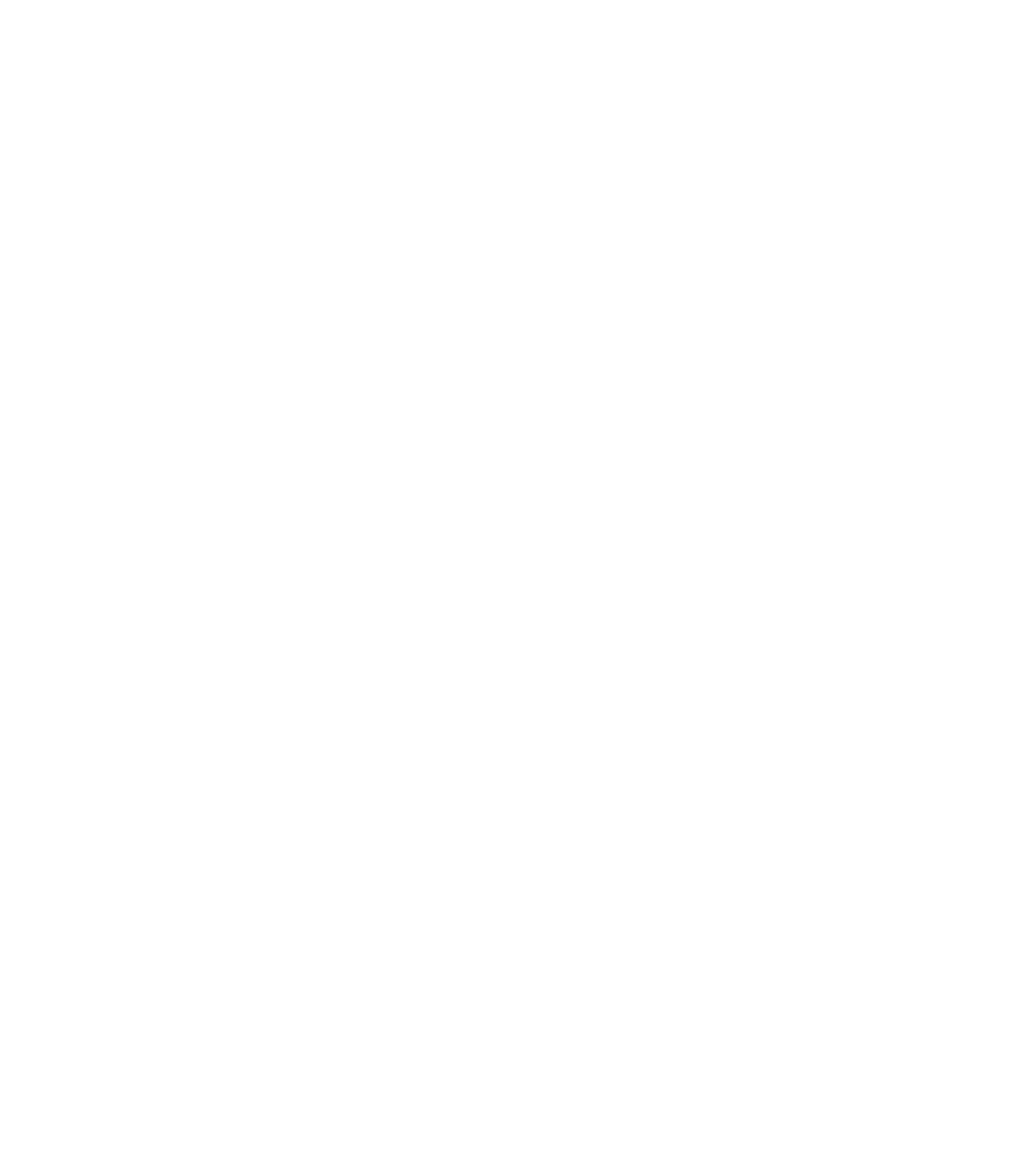
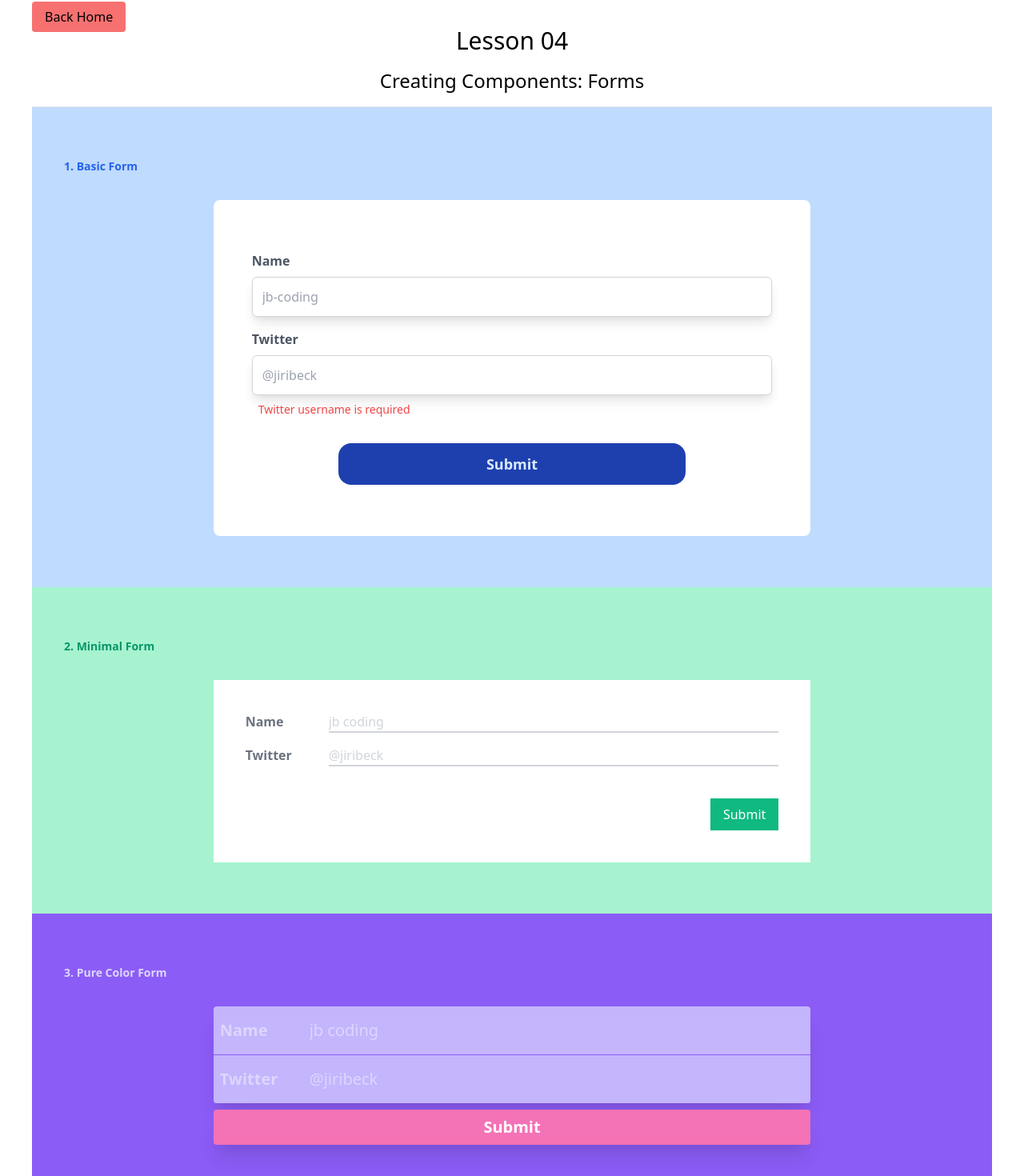
Before and after one commit to jiribeck/learning-better_dev_course, a React (Create React App) app: page /lesson05 in a window 1280 px wide. Shown: the part 31-1501 px from the top of the page at 80% size. Before the commit the page ends 800 px from the top, so only its background shows below. Built offline with nearby package versions, Linux system fonts and the light colour scheme.

Commit message:
lesson05 done, fix href problem

```diff
--- a/package.json
+++ b/package.json
@@ -4,6 +4,7 @@
   "private": true,
   "dependencies": {
     "@craco/craco": "^6.1.1",
+    "@tailwindcss/forms": "^0.2.1",
     "@testing-library/jest-dom": "^5.11.9",
     "@testing-library/react": "^11.2.5",
     "@testing-library/user-event": "^12.7.3",
--- a/src/App.js
+++ b/src/App.js
@@ -6,6 +6,7 @@ import Lesson01 from './lessons/lesson01';
 import Lesson02 from './lessons/lesson02';
 import Lesson03 from './lessons/lesson03';
 import Lesson04 from './lessons/lesson04';
+import Lesson05 from './lessons/lesson05';
 
 function App() {
   return (
@@ -17,6 +18,7 @@ function App() {
           <Route path="/lesson02" component={Lesson02} exact />
           <Route path="/lesson03" component={Lesson03} exact />
           <Route path="/lesson04" component={Lesson04} exact />
+          <Route path="/lesson05" component={Lesson05} exact />
         </Switch>
       </BrowserRouter>
     </div>
--- a/src/lessons/lesson03.js
+++ b/src/lessons/lesson03.js
@@ -47,7 +47,7 @@ export default function lesson03() {
                 </p>
                 <a
                   className="text-green-500 hover:text-green-800 underline text-sm"
-                  href="#"
+                  href="/#"
                 >
                   Read More 👉🏼
                 </a>
--- a/src/lessons/lesson04.js
+++ b/src/lessons/lesson04.js
@@ -2,9 +2,9 @@ import React from 'react';
 
 import Nav from '../components/Nav';
 
-export default function lesson03() {
+export default function lesson04() {
   return (
-    <div className="lesson03">
+    <div className="lesson04">
       <div className="p-10">
         <Nav />
         <div className="text-center">
@@ -23,19 +23,19 @@ export default function lesson03() {
               <div className="p-16 flex justify-center items-center space-x-8">
                 <a
                   className="px-8 py-4 bg-red-600 hover:bg-red-100 rounded-xl shadow-lg hover:shadow-2xl text-red-100 hover:text-red-600 font-semibold transition-color transition-shadow duration-200"
-                  href="#"
+                  href="/#"
                 >
                   Learn More
                 </a>
                 <a
                   className="px-12 py-4 bg-yellow-400 hover:bg-yellow-600 rounded-full shadow-md  text-yellow-900 hover:text-yellow-100 font-semibold transition-color duration-500"
-                  href="#"
+                  href="/#"
                 >
                   Login
                 </a>
                 <a
                   className="px-16 py-4 bg-green-800 hover:bg-red-800 border border-b-4 border-green-700 hover:border-red-700 rounded-sm shadow-2xl hover:shadow-none hover:shadow-xl text-white font-medium hover:font-bold text-2xl transition duration-300"
-                  href="#"
+                  href="/#"
                 >
                   Sign Up
                 </a>
@@ -47,13 +47,13 @@ export default function lesson03() {
               </h2>
               <div className="p-16 flex justify-center text-xl space-x-8">
                 <a
-                  href="#"
+                  href="/#"
                   className="px-8 py-4 bg-none border border-green-800 hover:border-green-600 rounded-md font-bold text-green-900 hover:text-green-600 transition-color duration-200"
                 >
                   Do It
                 </a>
                 <a
-                  href="#"
+                  href="/#"
                   className="px-8 py-4 bg-green-400 hover:bg-white font-bold text-green-800 hover:text-green-600 rounded-full shadow-md hover:shadow-xl transition-color transition-shadow duration-500"
                 >
                   Don't do it
@@ -68,32 +68,32 @@ export default function lesson03() {
                 <div className="flex justify-center items-center text-center space-x-0 text-sm">
                   <a
                     className="px-2 py-2 bg-purple-600 hover:bg-purple-700 text-purple-100 hover:text-purple-200 transition-color duration-300 rounded-l-full"
-                    href="#"
+                    href="/#"
                   >
                     👈🏼
                   </a>
                   <a
                     className="px-4 py-2 bg-purple-600 hover:bg-purple-700 text-purple-100 hover:text-purple-200 transition-color duration-300"
-                    href="#"
+                    href="/#"
                   >
                     1
                   </a>
                   <a
                     className="px-4 py-2 bg-purple-600 hover:bg-purple-700 text-purple-100 hover:text-purple-200 transition-color duration-300"
-                    href="#"
+                    href="/#"
                   >
                     2
                   </a>
                   <a
                     className="px-2 py-2 bg-purple-600 hover:bg-purple-700 text-purple-100 hover:text-purple-200 transition-color duration-300 rounded-r-full"
-                    href="#"
+                    href="/#"
                   >
                     👉🏼
                   </a>
                 </div>
                 <div className="text-sm text-center">
                   <a
-                    href="#"
+                    href="/#"
                     className="group flex items-center pl-6 bg-indigo-500 hover:bg-indigo-600 rounded-full"
                   >
                     <span className="text-indigo-900 group-hover:text-indigo-300 mr-4 font-semibold">
--- /dev/null
+++ b/src/lessons/lesson05.js
@@ -0,0 +1,156 @@
+import React from 'react';
+
+import Nav from '../components/Nav';
+
+export default function lesson05() {
+  return (
+    <div className="lesson05">
+      <div className="p-10">
+        <Nav />
+        <div className="text-center">
+          <div className="text-3xl font-thin">Lesson 04</div>
+          <div className="py-4 text-2xl font-medium">
+            Creating Components: Forms
+          </div>
+          <hr />
+        </div>
+        <div className="lesson-code">
+          {/* Part 1 */}
+          <div className="px-10 py-16 bg-blue-200">
+            <h2 className="text-blue-600 font-bold text-sm mb-8">
+              1. Basic Form
+            </h2>
+            <div className="bg-white w-full  lg:w-2/3 2xl:w-1/2 rounded-lg mx-auto">
+              <form className="px-12 py-16" action="">
+                <div className="mb-4">
+                  <label
+                    className="block mb-2 font-bold text-gray-600"
+                    for="name"
+                  >
+                    Name
+                  </label>
+                  <input
+                    className="p-3 border border-gray-300 w-full rounded-md shadow-lg focus:outline-none focus:border-green-300"
+                    type="text"
+                    id="name"
+                    placeholder="jb-coding"
+                  />
+                </div>
+                <div className="mb-8">
+                  <label
+                    className="block mb-2 font-bold text-gray-600"
+                    for="twitter"
+                  >
+                    Twitter
+                  </label>
+                  <input
+                    className="p-3 border border-gray-300 w-full rounded-md shadow-lg focus:outline-none focus:border-green-300"
+                    type="text"
+                    id="twitter"
+                    placeholder="@jiribeck"
+                  />
+                  <p className="text-red-500 text-sm ml-2 mt-2">
+                    Twitter username is required
+                  </p>
+                </div>
+                <button
+                  className="px-2 py-3 block mx-auto w-2/3 rounded-2xl bg-blue-800 text-blue-100 font-bold text-lg"
+                  type="submit"
+                >
+                  Submit
+                </button>
+              </form>
+            </div>
+          </div>
+          {/* Part 2 */}
+          <div className="px-10 py-16 bg-green-200">
+            <h2 className="text-green-600 font-bold text-sm mb-8">
+              2. Minimal Form
+            </h2>
+            <div className="bg-white p-10 m-auto w-full lg:w-2/3">
+              <form action="">
+                <div className="flex mb-4">
+                  <label
+                    className="inline-block w-20 mr-6 text-gray-500 font-semibold"
+                    for="name2"
+                  >
+                    Name
+                  </label>
+                  <input
+                    className="flex-1 border-b-2 border-gray-300 focus:border-green-400 placeholder-gray-300 focus:outline-none "
+                    type="text"
+                    name="name2"
+                    id="name2"
+                    placeholder="jb coding"
+                  />
+                </div>
+                <div className="flex mb-10">
+                  <label
+                    className="inline-block w-20 mr-6 text-gray-500 font-semibold"
+                    for="twitter2"
+                  >
+                    Twitter
+                  </label>
+                  <input
+                    className="flex-1 border-b-2 border-gray-300  focus:border-green-400 placeholder-gray-300 focus:outline-none"
+                    type="text"
+                    name="twitter2"
+                    id="twitter2"
+                    placeholder="@jiribeck"
+                  />
+                </div>
+                <div className="text-right">
+                  <button className="px-4 py-2 bg-green-500 text-white">
+                    Submit
+                  </button>
+                </div>
+              </form>
+            </div>
+          </div>
+          <div className="px-10 py-16 bg-purple-500">
+            <h2 className="text-purple-200 font-bold text-sm mb-8">
+              3. Pure Color Form
+            </h2>
+            <div className="text-xl">
+              <form className="mx-auto md:w-2/3" action="">
+                <div className="shadow-xl">
+                  <div className="flex items-center bg-purple-300 rounded-t border-b border-purple-500">
+                    <label
+                      className="w-20 text-left mr-10 pl-2 text-purple-200 font-semibold"
+                      for="name3"
+                    >
+                      Name
+                    </label>
+                    <input
+                      className="flex-1 p-4 pl-0 bg-transparent text-white placeholder-purple-200 focus:outline-none"
+                      type="text"
+                      id="name3"
+                      placeholder="jb coding"
+                    />
+                  </div>
+                  <div className="flex items-center bg-purple-300 rounded-b">
+                    <label
+                      className="w-20 text-left mr-10 pl-2 text-purple-200 font-semibold"
+                      for="twitter3"
+                    >
+                      Twitter
+                    </label>
+                    <input
+                      className="flex-1 p-4 pl-0 bg-transparent text-white placeholder-purple-200 focus:outline-none"
+                      type="text"
+                      id="twitter3"
+                      placeholder="@jiribeck"
+                    />
+                  </div>
+                </div>
+                <button className="block w-full mt-2 py-2 rounded text-white font-bold bg-pink-400 shadow-xl">
+                  Submit
+                </button>
+              </form>
+            </div>
+          </div>
+        </div>
+      </div>
+    </div>
+  );
+}
--- a/src/pages/Home.js
+++ b/src/pages/Home.js
@@ -65,6 +65,14 @@ export default function Home() {
                 Lesson 04 - Creating Components: Buttons
               </a>
             </li>
+            <li>
+              <a
+                className="text-blue-900 hover:text-blue-400 transfor-color duration-300"
+                href="http://localhost:3000/lesson05"
+              >
+                Lesson 05 - Creating Components: Forms
+              </a>
+            </li>
           </ul>
         </div>
       </div>
```
Also changed, not shown: 1 other file (tests, documents, lock files or other folders).
